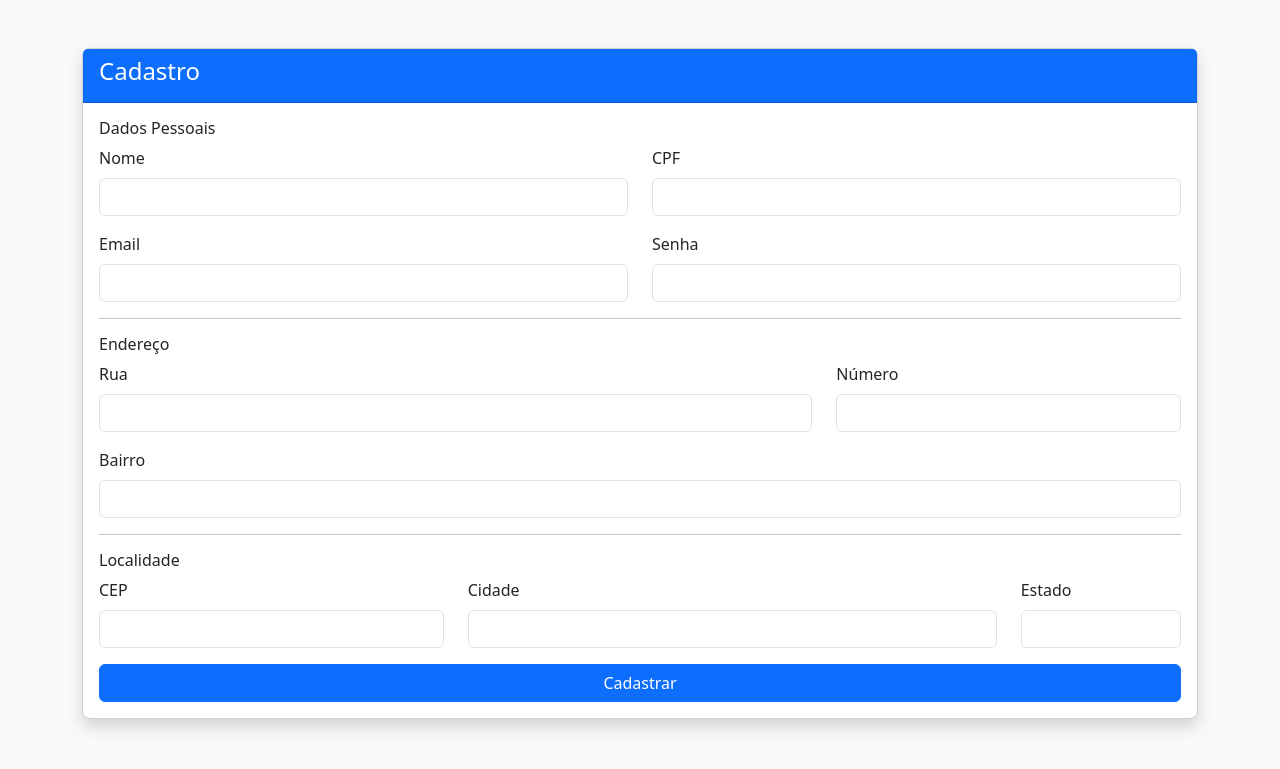
After one commit to GabrielOlisil/plataforma-bd2, a Flask app: page /register in a window 1280 px wide. The commit adds this page. Shown: the top 769 px of the page. Run offline with Flask 3, Linux system fonts and the light colour scheme.

Commit message:
publish to caprover

```diff
--- a/main.py
+++ b/main.py
@@ -1,17 +1,23 @@
 from functools import wraps
 
+from dotenv import load_dotenv
 from flask import Flask, session, request, redirect, url_for, render_template, flash
 from flask_sqlalchemy import  SQLAlchemy
 from flask_migrate import Migrate
 import bcrypt
-import secrets
-from datetime import  UTC, datetime
+import os
+
+db_pass= os.getenv('DB_PASS')
+db_host= os.getenv('DB_HOST')
+db_database= os.getenv('DB_DATABASE')
 
 app = Flask(__name__)
-app.config['SQLALCHEMY_DATABASE_URI'] = "mysql+pymysql://root:alunoifro@127.0.0.1:3306/test"
+app.config['SQLALCHEMY_DATABASE_URI'] = f"mysql+pymysql://root:{db_pass}@{db_host}:3306/{db_database}"
 app.config['SQLALCHEMY_TRACK_MODIFICATIONS'] = False
 
-app.secret_key = b'_5#y2L"F4Q8z\n\xec]/'
+load_dotenv()
+
+app.secret_key = os.getenv('SECRET_KEY')
 
 db: SQLAlchemy = SQLAlchemy(app)
 
@@ -62,6 +68,12 @@ def logout():
     return redirect(url_for('login'))
 
 
+@app.route('/list')
+def list():
+    funcionarios = Funcionario.query.all()
+    return render_template('list.html', funcionarios=funcionarios)
+
+
 
 @app.route('/login', methods=['GET', 'POST'])
 def login():
@@ -95,6 +107,7 @@ def login():
     db.session.commit()
 
     session['token'] = session_db.session_token
+    session['uid'] = func.user.id
 
     return redirect(url_for('home'))
 
@@ -106,9 +119,15 @@ def login():
 @app.route('/', methods=['GET'])
 @login_required
 def home():
+    uid = session['uid']
+
+    funcionario = Funcionario.query.filter(Funcionario.user.has(User.id==uid)).first()
 
 
-    return 'Pra ver aqui tem que tar logado'
+
+
+
+    return render_template('index.html', funcionario=funcionario)
 
 
 
@@ -120,21 +139,56 @@ def register():
     if request.method == 'GET':
         return render_template('register.html')
 
+    # dados básicos
     email = request.form.get('email')
     senha = request.form.get('senha')
     nome = request.form.get('nome')
     cpf = request.form.get('cpf')
 
-    # Cria Funcionario
-    funcionario = Funcionario(email=email, nome=nome, cpf=cpf)
-    db.session.add(funcionario)
-    db.session.commit()
+    # dados de endereço
+    rua = request.form.get('rua')
+    bairro = request.form.get('bairro')
+    numero = request.form.get('numero')
 
-    # Cria User com senha hasheada
-    hashed_senha = hash_password(senha)
-    user = User(funcionario_id=funcionario.id, senha=hashed_senha)
-    db.session.add(user)
-    db.session.commit()
+    # dados de localidade
+    cep = request.form.get('cep')
+    cidade = request.form.get('cidade')
+    estado = request.form.get('estado')
 
-    flash('Usuário criado com sucesso!')
-    return redirect(url_for('login'))
+    try:
+        # cria ou busca Localidade (evita duplicar se já existir)
+        localidade = Localidade.query.filter_by(cep=cep).first()
+        if not localidade:
+            localidade = Localidade(cep=cep, cidade=cidade, estado=estado)
+            db.session.add(localidade)
+            db.session.flush()  # garante que tenha ID
+
+        # cria Funcionario
+        funcionario = Funcionario(email=email, nome=nome, cpf=cpf)
+        db.session.add(funcionario)
+        db.session.flush()
+
+        # cria Endereco associado ao Funcionario + Localidade
+        endereco = Endereco(
+            rua=rua,
+            bairro=bairro,
+            numero=int(numero),
+            funcionario_id=funcionario.id,
+            localidade_id=localidade.id
+        )
+        db.session.add(endereco)
+
+        # cria User com senha hasheada
+        hashed_senha = hash_password(senha)
+        user = User(funcionario_id=funcionario.id, senha=hashed_senha)
+        db.session.add(user)
+
+        db.session.commit()
+
+        flash('Usuário criado com sucesso!')
+        return redirect(url_for('login'))
+
+    except Exception as e:
+        db.session.rollback()
+        flash(f"Erro ao registrar: {str(e)}", "danger")
+        return redirect(url_for('register'))
--- a/pyproject.toml
+++ b/pyproject.toml
@@ -10,6 +10,7 @@ dependencies = [
     "flask>=3.1.2",
     "flask-migrate>=4.1.0",
     "flask-sqlalchemy>=3.1.1",
+    "gunicorn>=23.0.0",
     "pymysql>=1.1.2",
     "python-dotenv>=1.1.1",
     "watchdog>=6.0.0",
--- /dev/null
+++ b/templates/register.html
@@ -0,0 +1,86 @@
+<!doctype html>
+<html lang="pt-br">
+<head>
+  <meta charset="utf-8">
+  <title>Cadastro</title>
+  <link href="https://cdn.jsdelivr.net/npm/bootstrap@5.3.3/dist/css/bootstrap.min.css" rel="stylesheet">
+</head>
+<body class="bg-light">
+  <div class="container my-5">
+    <div class="card shadow rounded-3">
+      <div class="card-header bg-primary text-white">
+        <h4>Cadastro</h4>
+      </div>
+      <div class="card-body">
+        <form method="POST">
+
+          <!-- Dados Pessoais -->
+          <h6>Dados Pessoais</h6>
+          <div class="row mb-3">
+            <div class="col-md-6">
+              <label class="form-label">Nome</label>
+              <input type="text" name="nome" class="form-control" required>
+            </div>
+            <div class="col-md-6">
+              <label class="form-label">CPF</label>
+              <input type="text" name="cpf" class="form-control" required>
+            </div>
+          </div>
+
+          <div class="row mb-3">
+            <div class="col-md-6">
+              <label class="form-label">Email</label>
+              <input type="email" name="email" class="form-control" required>
+            </div>
+            <div class="col-md-6">
+              <label class="form-label">Senha</label>
+              <input type="password" name="senha" class="form-control" required>
+            </div>
+          </div>
+
+          <hr>
+          <!-- Endereço -->
+          <h6>Endereço</h6>
+          <div class="row mb-3">
+            <div class="col-md-8">
+              <label class="form-label">Rua</label>
+              <input type="text" name="rua" class="form-control" required>
+            </div>
+            <div class="col-md-4">
+              <label class="form-label">Número</label>
+              <input type="number" name="numero" class="form-control" required>
+            </div>
+          </div>
+
+          <div class="mb-3">
+            <label class="form-label">Bairro</label>
+            <input type="text" name="bairro" class="form-control" required>
+          </div>
+
+          <hr>
+          <!-- Localidade -->
+          <h6>Localidade</h6>
+          <div class="row mb-3">
+            <div class="col-md-4">
+              <label class="form-label">CEP</label>
+              <input type="text" name="cep" class="form-control" required>
+            </div>
+            <div class="col-md-6">
+              <label class="form-label">Cidade</label>
+              <input type="text" name="cidade" class="form-control" required>
+            </div>
+            <div class="col-md-2">
+              <label class="form-label">Estado</label>
+              <input type="text" name="estado" maxlength="2" class="form-control" required>
+            </div>
+          </div>
+
+          <div class="d-grid">
+            <button type="submit" class="btn btn-primary">Cadastrar</button>
+          </div>
+        </form>
+      </div>
+    </div>
+  </div>
+</body>
+</html>
```
Also changed, not shown: templates/base.html (added, +40 -0 lines), templates/index.html (+31 -10 lines), templates/list.html (added, +45 -0 lines), templates/login.html (+28 -13 lines), 6 other files.
